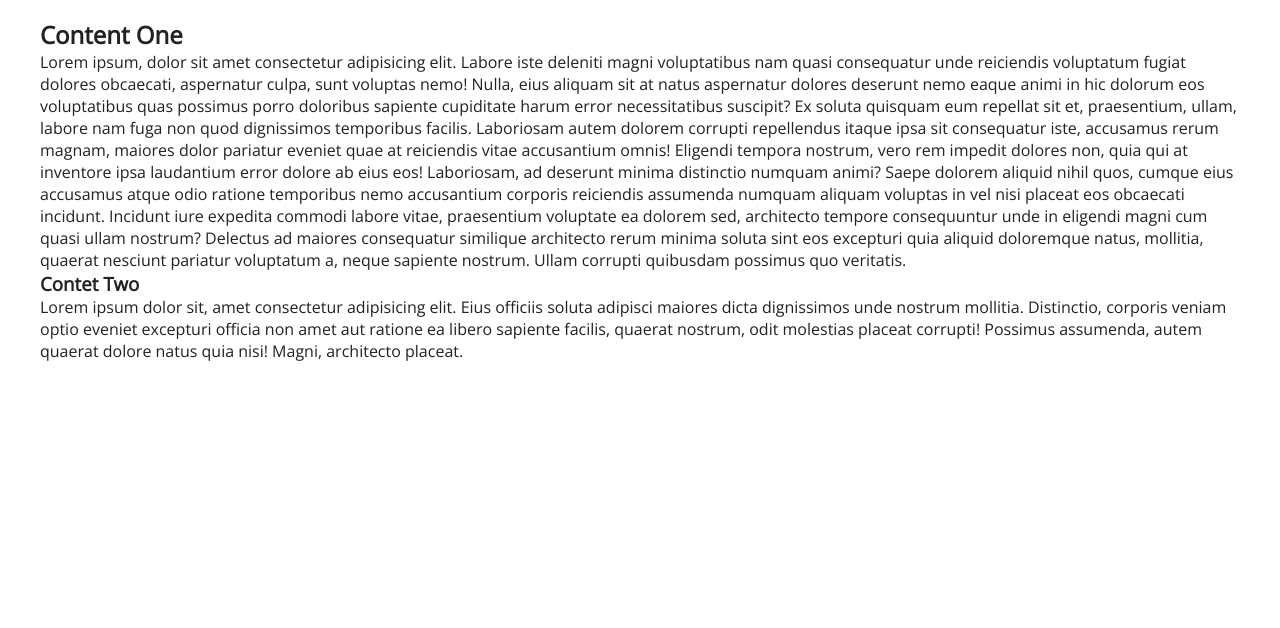
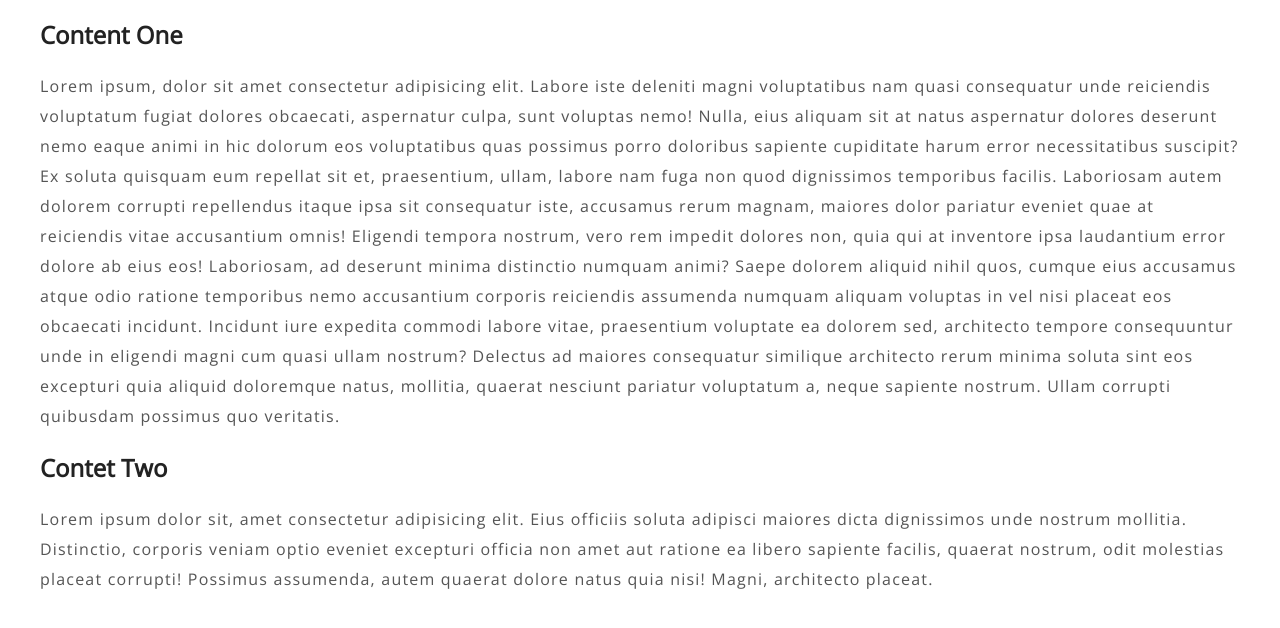
Before and after one commit to Andreas-Ziegler22/sticky-Navigation, a plain HTML site: page index.htm in a window 1280 px wide. Shown: the part 802-1430 px from the top of the page. Before the commit the page ends 1214 px from the top, so only its background shows below. Drawn offline with nearby package versions, Linux system fonts and the light colour scheme.

Commit message:
.content

```diff
--- a/style.css
+++ b/style.css
@@ -48,3 +48,14 @@ body {
   font-size: 20px;
   letter-spacing: 1px;
 }
+
+.content h2,
+.content h3 {
+  font-size: 150%;
+  margin: 20px 0;
+}
+.content p {
+  color: #555;
+  line-height: 30px;
+  letter-spacing: 1.2px;
+}
```
